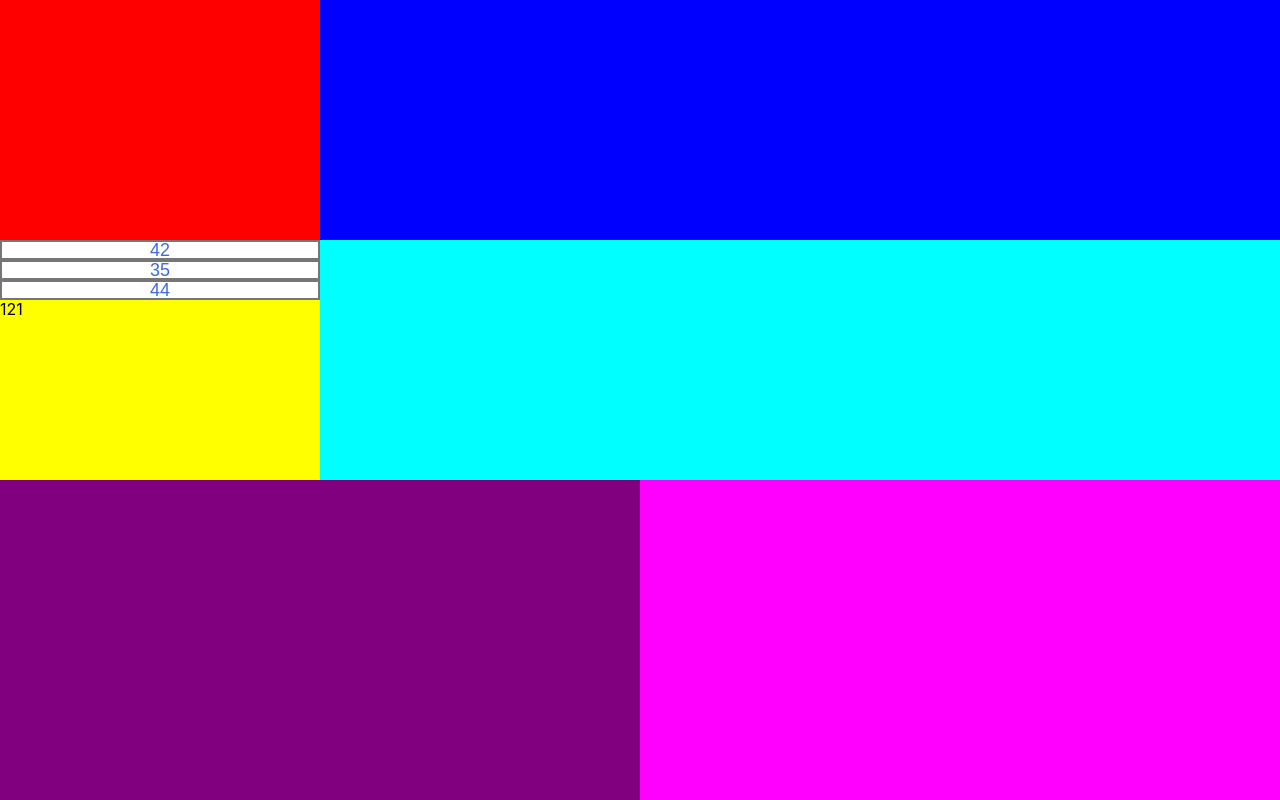
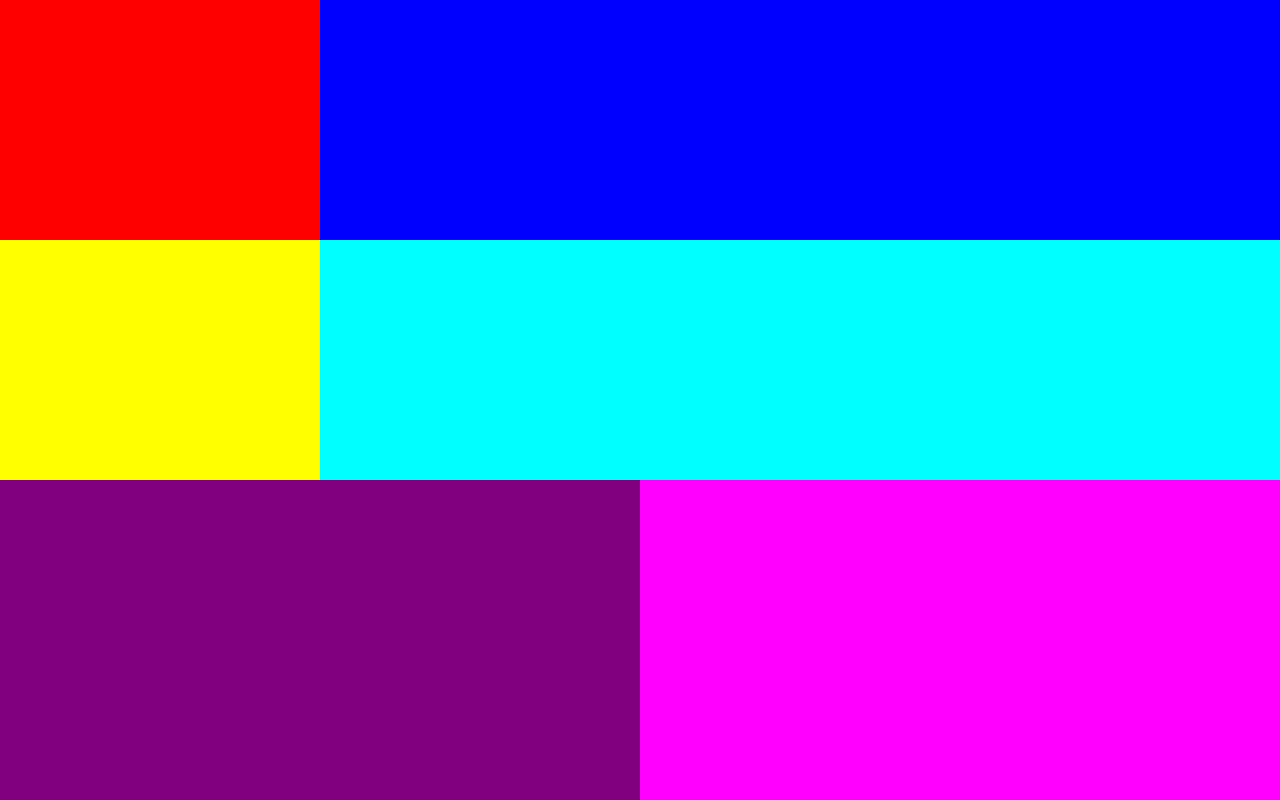
Before and after one commit to PrinceCaedu/todo-react, a Next.js app: page /Checkout in a window 1280 px wide. Shown: the top 800 px of the page. Built offline with nearby package versions, Linux system fonts and the light colour scheme.

Commit message:
trying again

```diff
--- a/components/index.js
+++ b/components/index.js
@@ -1,9 +1,11 @@
 import Task from './Task'
 import TaskList from './TaskList'
 import AddTaskBar from './AddTaskBar'
+import PaidOut from './PaidOut'
 
 export {
     Task,
     TaskList,
     AddTaskBar,
+    PaidOut,
 }
--- a/pages/Checkout.js
+++ b/pages/Checkout.js
@@ -1,7 +1,6 @@
 import Head from 'next/head'
 import styles from '../styles/Checkout.module.css'
-import PaidOut from '../components/PaidOut'
-export default function Checkout() {
+export default function Checkout () {
 
     return (
         <div>
@@ -15,9 +14,7 @@ export default function Checkout() {
 
                 <div className={ styles.dataone } ></div>
                 <div className={ styles.employees } ></div>
-                <div className={ styles.paidouts } >
-                    <PaidOut />
-                </div>
+                <div className={ styles.paidouts } ></div>
                 <div className={ styles.cuts } ></div>
                 <div className={ styles.startdrawer } ></div>
                 <div className={ styles.enddrawer } ></div>
```
